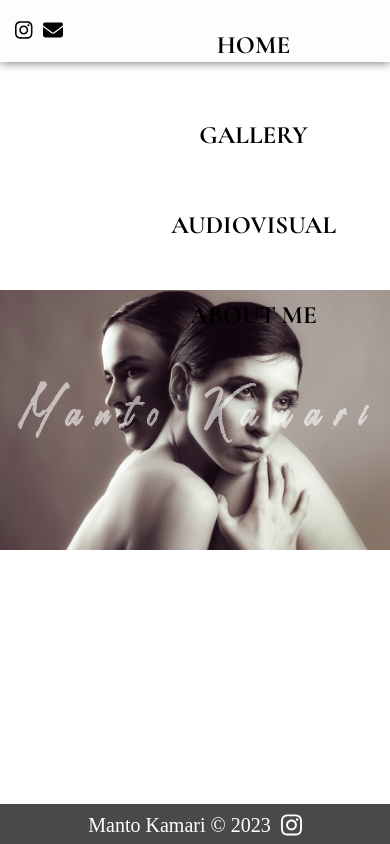
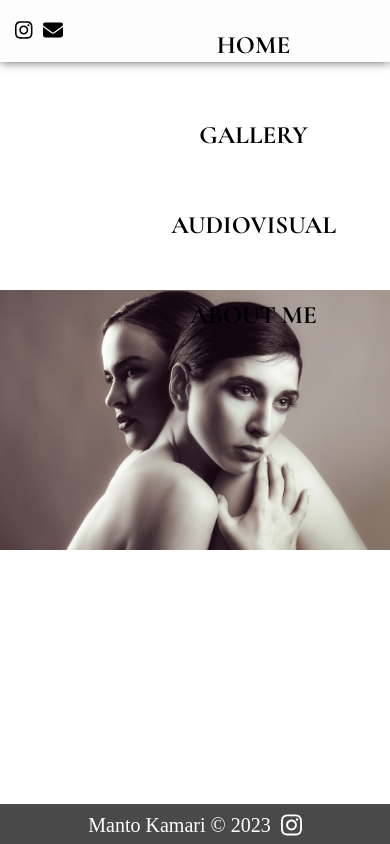
Before and after one commit to natko22/m-portofolio, a React (Create React App) app: page / in a window 390 px wide. Built offline with nearby package versions, Linux system fonts and the light colour scheme.

Commit message:
added animation on title

```diff
--- a/src/App.css
+++ b/src/App.css
@@ -105,7 +105,22 @@ h1 {
   letter-spacing: 3vw;
   padding-bottom: 6vh;
   margin-bottom: 5vh;
-  color: rgba(255, 255, 255, 0.579);
+  color: transparent;
+  background-image: linear-gradient(
+    rgba(255, 255, 255, 0.579),
+    rgba(255, 255, 255, 0.579)
+  );
+  background-repeat: no-repeat;
+  -webkit-background-clip: text;
+  animation: backcolor 12s linear infinite alternate;
+}
+@keyframes backcolor {
+  50% {
+    background-position: 100vw 0;
+  }
+  100% {
+    background-position: 0 0;
+  }
 }
 
 p {
@@ -298,7 +313,7 @@ body .lg-backdrop {
     /* background-image: url("/src/assets/background-image.jpg") no-repeat/center; */
   }
 
-  h1 {
+  /* h1 {
     text-align: center;
     font-size: 9vw;
     color: rgba(255, 255, 255, 0.579);
@@ -306,6 +321,25 @@ body .lg-backdrop {
     margin-bottom: -10px;
     margin-right: -10px;
     white-space: nowrap;
+  } */
+  h1 {
+    font-size: 9vw;
+    letter-spacing: 4vw;
+    margin-bottom: -10px;
+    margin-right: -10px;
+    color: transparent;
+    background-image: linear-gradient(rgba(255, 255, 255, 0.579));
+    background-repeat: no-repeat;
+    -webkit-background-clip: text;
+    animation: backcolor 12s linear infinite alternate;
+  }
+  @keyframes backcolor {
+    50% {
+      background-position: 100vw 0;
+    }
+    100% {
+      background-position: 0 0;
+    }
   }
 
   h2 {
```
